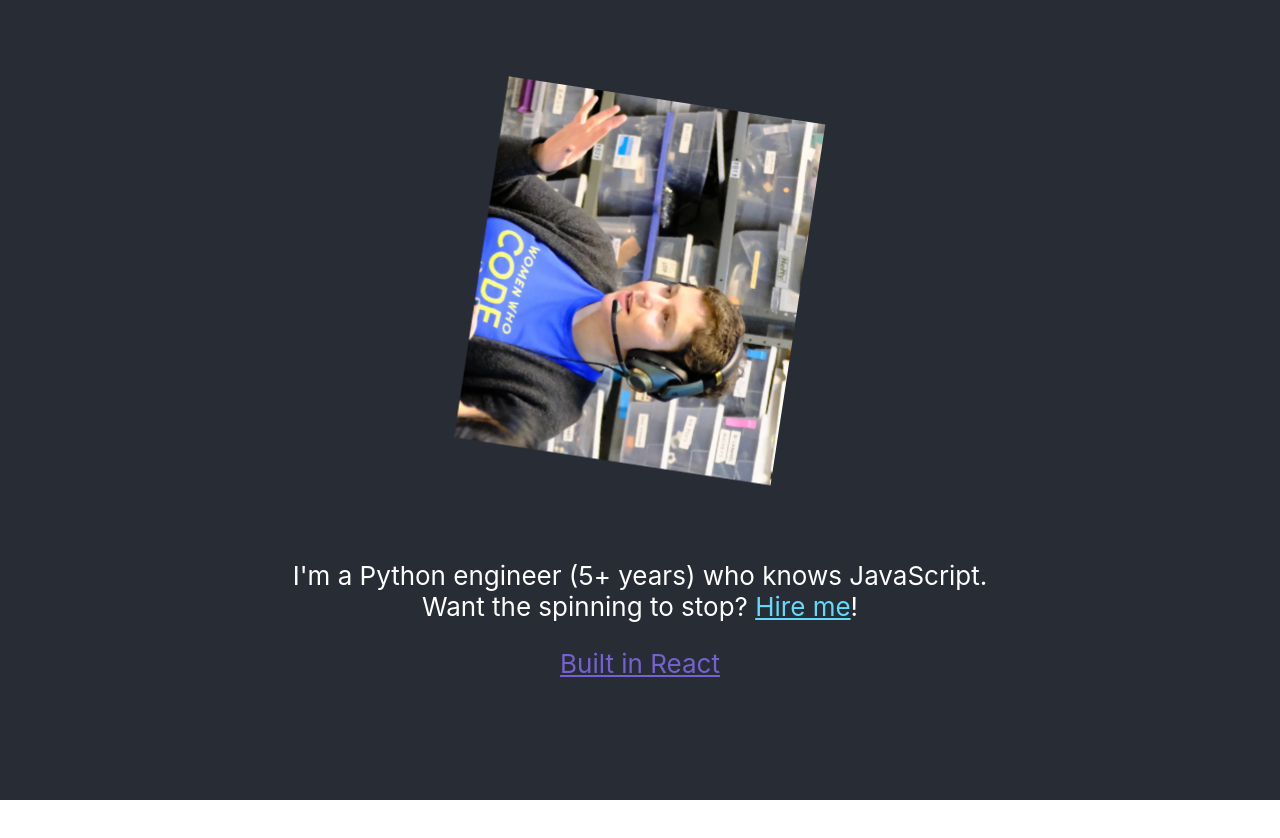
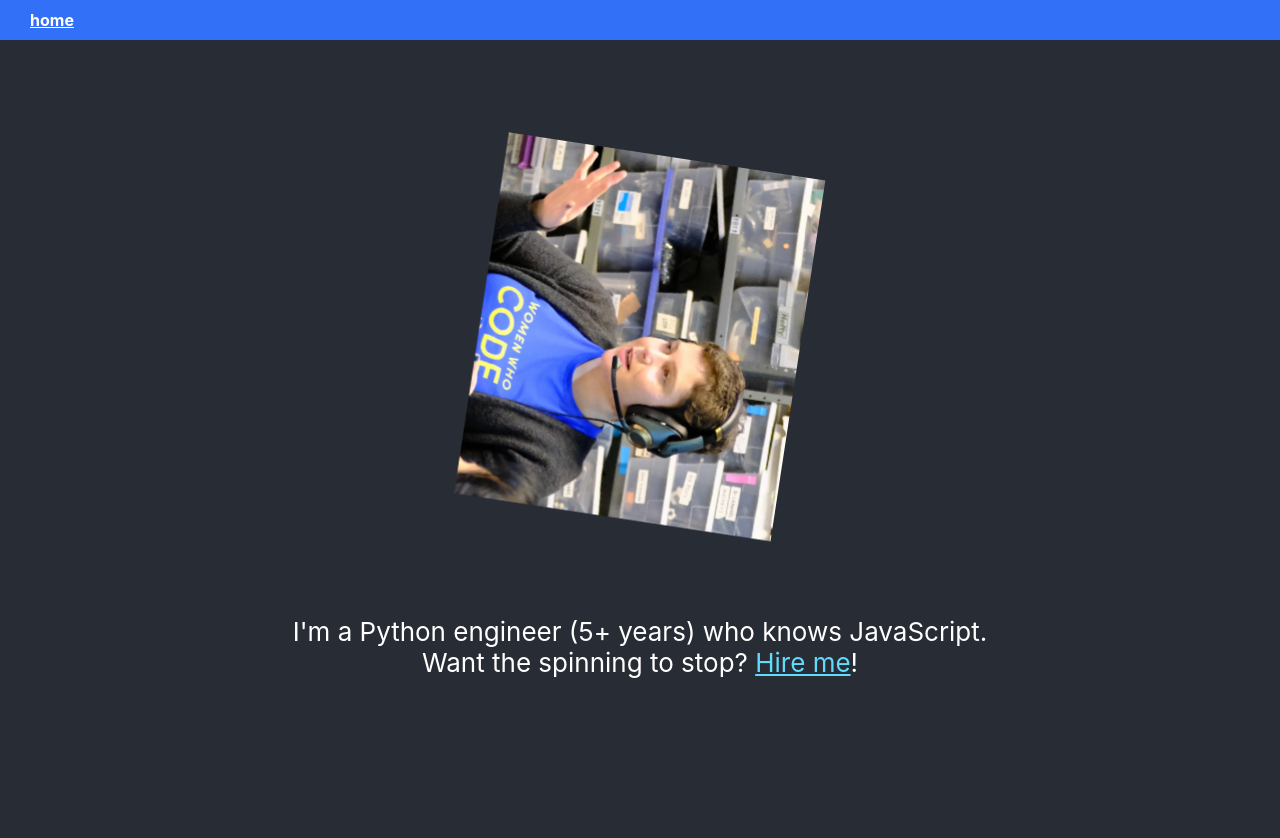
Before and after one commit to lnovitz/lianna-rocks, a React (Create React App) app: page / in a window 1280 px wide. Before the commit the page ends 800 px from the top, so only its background shows below. Built offline with nearby package versions, Linux system fonts and the light colour scheme.

Commit message:
add routing, stop spin if hover

```diff
--- a/package.json
+++ b/package.json
@@ -9,6 +9,7 @@
     "@testing-library/user-event": "^13.5.0",
     "react": "^18.2.0",
     "react-dom": "^18.2.0",
+    "react-router-dom": "^6.22.2",
     "react-scripts": "5.0.1",
     "web-vitals": "^2.1.4"
   },
--- a/src/App.js
+++ b/src/App.js
@@ -1,37 +1,16 @@
-import me from "./me.jpg";
+import { Routes, Route } from "react-router-dom";
+import Home from "./routes/Home";
 import "./App.css";
+import Navbar from "./Navbar";
 
 function App() {
   return (
-    <div className="App">
-      <header className="App-header">
-        <img src={me} className="App-logo" alt="logo" />
-        <p>
-          <br></br>
-          <br></br>
-          <br></br>I'm a Python engineer (5+ years) who knows JavaScript.{" "}
-          <br></br>
-          Want the spinning to stop?{" "}
-          <a
-            class="App-link"
-            target="_blank"
-            rel="noopener noreferrer"
-            href="https://www.cal.com/she-SWE/hello?duration=30"
-          >
-            Hire me
-          </a>
-          !
-        </p>
-        <a
-          className="App-secondary-link"
-          href="https://reactjs.org"
-          target="_blank"
-          rel="noopener noreferrer"
-        >
-          Built in React
-        </a>
-      </header>
-    </div>
+    <>
+      <Navbar />
+      <Routes>
+        <Route path="/" element={<Home />} />
+      </Routes>
+    </>
   );
 }
 
--- /dev/null
+++ b/src/Navbar.css
@@ -0,0 +1,11 @@
+#bar {
+  background-color: rgb(50, 112, 247);
+  padding: 10px;
+}
+
+#homeButton {
+  color: white;
+  text-transform: lowercase;
+  font-weight: bold;
+  padding-left: 20px;
+}
--- /dev/null
+++ b/src/Navbar.js
@@ -0,0 +1,12 @@
+import { Link } from "react-router-dom";
+import "./Navbar.css";
+const Navbar = () => {
+  return (
+    <div id="bar">
+      <Link id="homeButton" to="/">
+        Home
+      </Link>
+    </div>
+  );
+};
+export default Navbar;
--- a/src/index.js
+++ b/src/index.js
@@ -3,6 +3,7 @@ import ReactDOM from "react-dom/client";
 import "./index.css";
 import App from "./App";
 import reportWebVitals from "./reportWebVitals";
+import { HashRouter as Router } from "react-router-dom";
 
 // function HelloWorld() {
 //   return <h1 className="greeting">Hello, world!</h1>;
@@ -10,9 +11,9 @@ import reportWebVitals from "./reportWebVitals";
 
 const root = ReactDOM.createRoot(document.getElementById("root"));
 root.render(
-  <React.StrictMode>
+  <Router>
     <App />
-  </React.StrictMode>
+  </Router>
 );
 
 // If you want to start measuring performance in your app, pass a function
--- /dev/null
+++ b/src/routes/Home.js
@@ -0,0 +1,61 @@
+import me from "../me.jpg";
+import "../App.css";
+import React, { Component } from "react";
+
+class Home extends Component {
+  constructor(props) {
+    super(props);
+
+    this.state = { active: false };
+    this.updateOnMouseEnter = this.updateOnMouseEnter.bind(this);
+    this.updateOnMouseLeave = this.updateOnMouseLeave.bind(this);
+  }
+
+  updateOnMouseEnter() {
+    this.setState({ active: true });
+  }
+
+  updateOnMouseLeave() {
+    this.setState({ active: false });
+  }
+
+  render() {
+    return (
+      <div className="App">
+        <header className="App-header">
+          <img
+            src={me}
+            style={{
+              animation: ` ${
+                !this.state.active ? "App-logo-spin infinite 20s linear" : null
+              }`,
+              height: `40vmin`,
+            }}
+            alt="logo"
+          />
+          <p>
+            <br></br>
+            <br></br>
+            <br></br>I'm a Python engineer (5+ years) who knows JavaScript.{" "}
+            <br></br>
+            Want the spinning to stop?{" "}
+            <a
+              className="App-link"
+              id="booking"
+              target="_blank"
+              rel="noopener noreferrer"
+              href="https://www.cal.com/she-SWE/hello?duration=30"
+              onMouseEnter={this.updateOnMouseEnter}
+              onMouseLeave={this.updateOnMouseLeave}
+            >
+              Hire me
+            </a>
+            !
+          </p>
+        </header>
+      </div>
+    );
+  }
+}
+
+export default Home;
```
Also changed, not shown: 1 other file (tests, documents, lock files or other folders).
